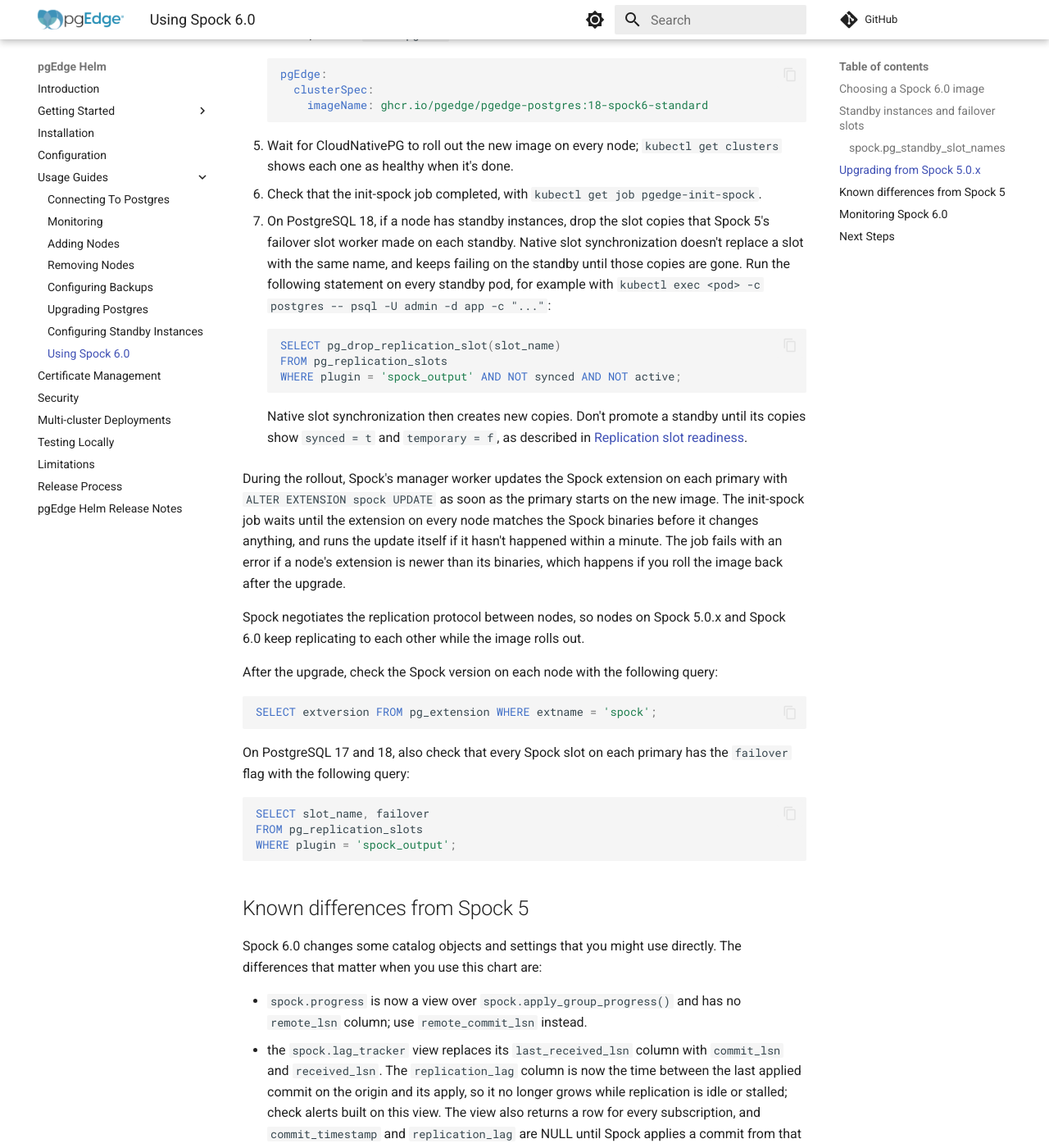
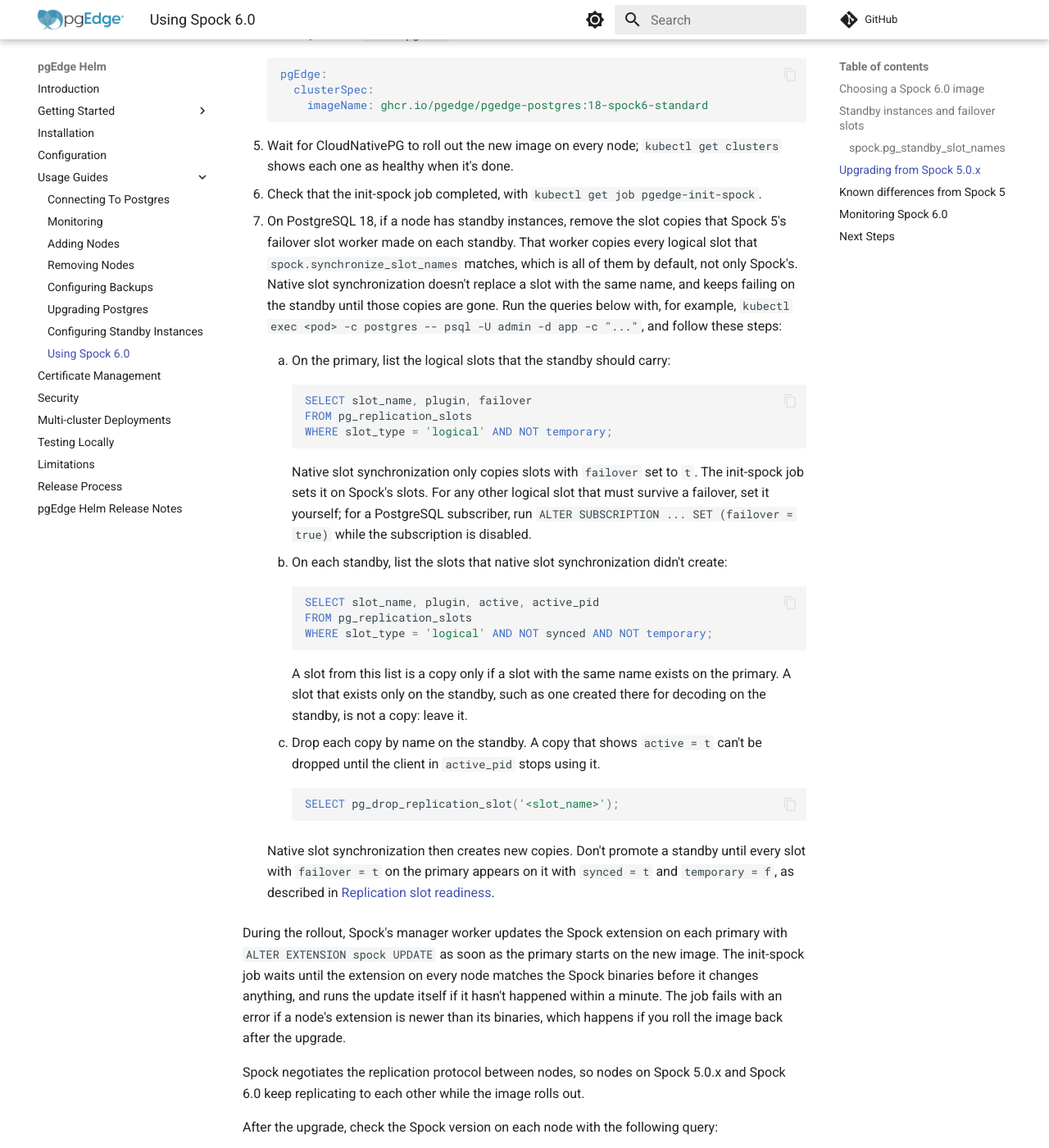
Before and after one commit to pgEdge/pgedge-helm, an MkDocs documentation site: the page built from docs/usage/spock6.md, in a window 1280 px wide and 1400 px high, scrolled down 4257 px. Shown: the whole window at 82% size. Built offline with MkDocs 1.6.1 and Material for MkDocs 9.7.7, drawn with Linux system fonts in a browser that asks for light colours; comment, search, counter and statistics services are not loaded.

Commit message:
addressing AI review comments

````diff
--- a/docs/usage/spock6.md
+++ b/docs/usage/spock6.md
@@ -115,15 +115,35 @@ Use the following steps to upgrade:
 
 6. Check that the init-spock job completed, with `kubectl get job pgedge-init-spock`.
 
-7. On PostgreSQL 18, if a node has standby instances, drop the slot copies that Spock 5's failover slot worker made on each standby. Native slot synchronization doesn't replace a slot with the same name, and keeps failing on the standby until those copies are gone. Run the following statement on every standby pod, for example with `kubectl exec <pod> -c postgres -- psql -U admin -d app -c "..."`:
+7. On PostgreSQL 18, if a node has standby instances, remove the slot copies that Spock 5's failover slot worker made on each standby. That worker copies every logical slot that `spock.synchronize_slot_names` matches, which is all of them by default, not only Spock's. Native slot synchronization doesn't replace a slot with the same name, and keeps failing on the standby until those copies are gone. Run the queries below with, for example, `kubectl exec <pod> -c postgres -- psql -U admin -d app -c "..."`, and follow these steps:
 
-    ```sql
-    SELECT pg_drop_replication_slot(slot_name)
-    FROM pg_replication_slots
-    WHERE plugin = 'spock_output' AND NOT synced AND NOT active;
-    ```
+    1. On the primary, list the logical slots that the standby should carry:
 
-    Native slot synchronization then creates new copies. Don't promote a standby until its copies show `synced = t` and `temporary = f`, as described in [Replication slot readiness](standby.md#replication-slot-readiness).
+        ```sql
+        SELECT slot_name, plugin, failover
+        FROM pg_replication_slots
+        WHERE slot_type = 'logical' AND NOT temporary;
+        ```
+
+        Native slot synchronization only copies slots with `failover` set to `t`. The init-spock job sets it on Spock's slots. For any other logical slot that must survive a failover, set it yourself; for a PostgreSQL subscriber, run `ALTER SUBSCRIPTION ... SET (failover = true)` while the subscription is disabled.
+
+    2. On each standby, list the slots that native slot synchronization didn't create:
+
+        ```sql
+        SELECT slot_name, plugin, active, active_pid
+        FROM pg_replication_slots
+        WHERE slot_type = 'logical' AND NOT synced AND NOT temporary;
+        ```
+
+        A slot from this list is a copy only if a slot with the same name exists on the primary. A slot that exists only on the standby, such as one created there for decoding on the standby, is not a copy: leave it.
+
+    3. Drop each copy by name on the standby. A copy that shows `active = t` can't be dropped until the client in `active_pid` stops using it.
+
+        ```sql
+        SELECT pg_drop_replication_slot('<slot_name>');
+        ```
+
+    Native slot synchronization then creates new copies. Don't promote a standby until every slot with `failover = t` on the primary appears on it with `synced = t` and `temporary = f`, as described in [Replication slot readiness](standby.md#replication-slot-readiness).
 
 During the rollout, Spock's manager worker updates the Spock extension on each primary with `ALTER EXTENSION spock UPDATE` as soon as the primary starts on the new image. The init-spock job waits until the extension on every node matches the Spock binaries before it changes anything, and runs the update itself if it hasn't happened within a minute. The job fails with an error if a node's extension is newer than its binaries, which happens if you roll the image back after the upgrade.
 
````
Also changed, not shown: docs/usage/standby.md (+1 -1 lines), 1 other file.
